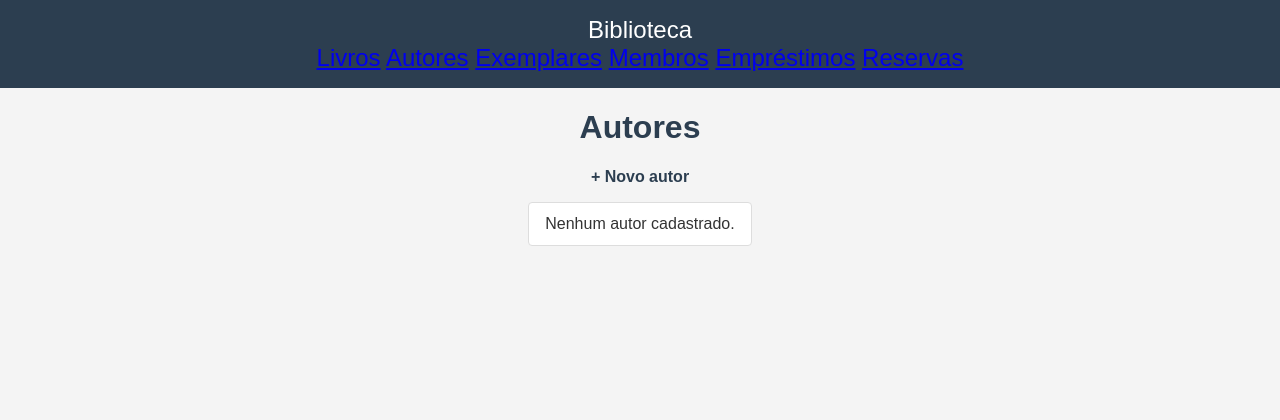
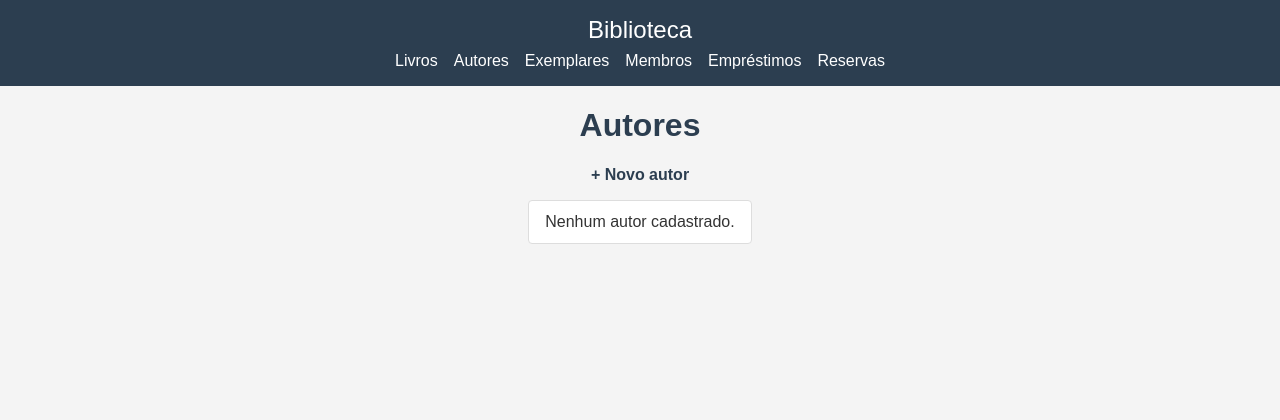
Before and after one commit to cristian-univassouras/fullstack-job-p1, a Django app: page /autores/ in a window 1280 px wide. Shown: the top 420 px of the page. Run offline with Django 5.2, Linux system fonts and the light colour scheme; data that the repository does not hold is empty.

Commit message:
estiliza menu de navegacao

```diff
--- a/acervo/static/acervo/style.css
+++ b/acervo/static/acervo/style.css
@@ -15,6 +15,24 @@ header {
     padding: 1rem;
     text-align: center;
     font-size: 1.5rem;
+}
+
+header nav {
+    margin-top: 0.5rem;
+    display: flex;
+    flex-wrap: wrap;
+    justify-content: center;
+    gap: 1rem;
+    font-size: 1rem;
+}
+
+header nav a {
+    color: #fff;
+    text-decoration: none;
+}
+
+header nav a:hover {
+    text-decoration: underline;
 }
 
 footer {
```
